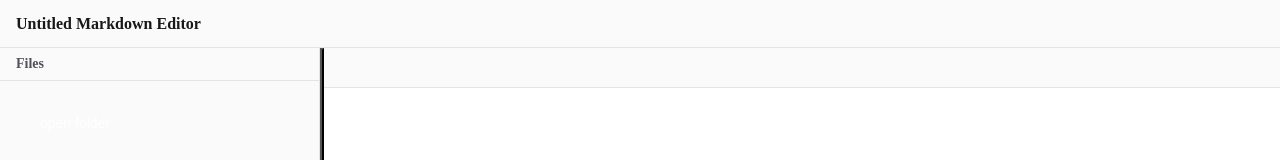
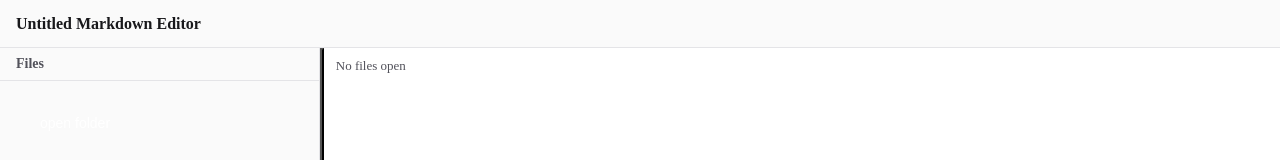
Before and after one commit to riki-nishida/untitled-md-editor, a React (Vite) app: page / in a window 1280 px wide. Shown: the top 160 px of the page. Built offline with nearby package versions, Linux system fonts and the light colour scheme.

Commit message:
feat: implement file tabs with multi-file support

```diff
--- a/package.json
+++ b/package.json
@@ -17,6 +17,7 @@
 		"@ark-ui/react": "^5.22.0",
 		"@tauri-apps/api": "^2",
 		"@tauri-apps/plugin-opener": "^2",
+		"clsx": "^2.1.1",
 		"lucide-react": "^0.542.0",
 		"react": "^19.1.0",
 		"react-dom": "^19.1.0"
--- a/src/App.css
+++ b/src/App.css
@@ -74,21 +74,6 @@
 	background: var(--bg-primary);
 }
 
-.app-editor-header {
-	background: var(--bg-secondary);
-	border-bottom: 1px solid var(--border-primary);
-	padding: 0;
-	min-height: 40px;
-	display: flex;
-	align-items: center;
-}
-
-.app-tabs {
-	padding: var(--spacing-sm) var(--spacing-lg);
-	font-size: var(--font-size-sm);
-	color: var(--text-primary);
-}
-
 .app-editor {
 	flex: 1;
 	padding: var(--spacing-lg);
--- a/src/App.tsx
+++ b/src/App.tsx
@@ -1,15 +1,22 @@
 import { Splitter } from "@ark-ui/react/splitter";
-import { useState } from "react";
 import "./App.css";
 import { FileExplorer } from "@/features/file-explorer";
+import { FileTabs } from "@/features/file-tabs";
+import { useTabs } from "@/features/file-tabs/hooks/use-tabs";
 
 function App() {
-	const [selectedFile, setSelectedFile] = useState<string | null>(null);
-	const [fileContent, setFileContent] = useState<string>("");
+	const { tabs, activeTab, addTab, removeTab, setActiveTab } = useTabs();
 
 	const handleFileSelect = (filePath: string, content: string) => {
-		setSelectedFile(filePath);
-		setFileContent(content);
+		addTab(filePath, content);
+	};
+
+	const handleTabSelect = (tabId: string) => {
+		setActiveTab(tabId);
+	};
+
+	const handleTabClose = (tabId: string) => {
+		removeTab(tabId);
 	};
 
 	return (
@@ -42,16 +49,16 @@ function App() {
 					/>
 					<Splitter.Panel id="main" className="app-main-panel">
 						<main className="app-main-content">
-							<div className="app-editor-header">
-								<div className="app-tabs">
-									{selectedFile && <span>{selectedFile.split("/").pop()}</span>}
-								</div>
-							</div>
+							<FileTabs
+								tabs={tabs}
+								onTabSelect={handleTabSelect}
+								onTabClose={handleTabClose}
+							/>
 							<div className="app-editor">
-								{fileContent && (
+								{activeTab && (
 									// TODO: edtior
 									<pre style={{ padding: "20px", whiteSpace: "pre-wrap" }}>
-										{fileContent}
+										{activeTab.content}
 									</pre>
 								)}
 							</div>
--- /dev/null
+++ b/src/features/file-tabs/components/tab-item/styles.module.css
@@ -0,0 +1,84 @@
+.tab-item {
+	display: flex;
+	align-items: center;
+	gap: 4px;
+	height: 35px;
+	padding: 0 12px;
+	background-color: var(--bg-secondary);
+	border: none;
+	border-right: 1px solid var(--border-primary);
+	cursor: pointer;
+	user-select: none;
+	position: relative;
+	min-width: 120px;
+	max-width: 200px;
+	flex-shrink: 0;
+	font-family: inherit;
+	font-size: inherit;
+	text-align: left;
+}
+
+.tab-item:hover {
+	background-color: var(--bg-tertiary);
+}
+
+.tab-item-active {
+	background-color: var(--bg-primary);
+	border-bottom: 2px solid var(--accent-primary);
+}
+
+.tab-item-active::after {
+	content: "";
+	position: absolute;
+	bottom: -1px;
+	left: 0;
+	right: 0;
+	height: 1px;
+	background-color: var(--bg-primary);
+}
+
+.tab-item-label {
+	flex: 1;
+	display: flex;
+	align-items: center;
+	gap: 4px;
+	font-size: 13px;
+	color: var(--text-primary);
+	overflow: hidden;
+	text-overflow: ellipsis;
+	white-space: nowrap;
+}
+
+.tab-item-dirty {
+	color: var(--accent-primary);
+	font-size: 18px;
+	line-height: 1;
+}
+
+.tab-item-close {
+	display: flex;
+	align-items: center;
+	justify-content: center;
+	width: 18px;
+	height: 18px;
+	padding: 0;
+	border: none;
+	background: transparent;
+	color: var(--text-secondary);
+	font-size: 18px;
+	line-height: 1;
+	cursor: pointer;
+	opacity: 0;
+	transition: opacity 0.1s;
+	border-radius: 3px;
+}
+
+.tab-item:hover .tab-item-close {
+	opacity: 0.7;
+}
+
+.tab-item-close:hover {
+	opacity: 1;
+	background-color: var(--bg-tertiary);
+	color: var(--text-primary);
+}
--- /dev/null
+++ b/src/features/file-tabs/components/tab-item/tab-item.tsx
@@ -0,0 +1,41 @@
+import { clsx as cx } from "clsx";
+import type { FileTab } from "../../types/tab";
+import styles from "./styles.module.css";
+
+type Props = {
+	tab: FileTab;
+	onSelect: (tabId: string) => void;
+	onClose: (tabId: string) => void;
+};
+
+export const TabItem = ({ tab, onSelect, onClose }: Props) => {
+	const handleClose = (e: React.MouseEvent) => {
+		e.stopPropagation();
+		onClose(tab.id);
+	};
+
+	return (
+		<button
+			type="button"
+			className={cx(styles["tab-item"], {
+				[styles["tab-item-active"]]: tab.isActive,
+			})}
+			onClick={() => onSelect(tab.id)}
+			title={tab.filePath}
+		>
+			<span className={styles["tab-item-label"]}>
+				{tab.isDirty && <span className={styles["tab-item-dirty"]}>•</span>}
+				{tab.fileName}
+			</span>
+			{/* TODO: Avoid nesting button elements - refactor to prevent invalid HTML */}
+			<button
+				type="button"
+				className={styles["tab-item-close"]}
+				onClick={handleClose}
+				aria-label={`close ${tab.fileName}`}
+			>
+				×
+			</button>
+		</button>
+	);
+};
--- /dev/null
+++ b/src/features/file-tabs/file-tabs.tsx
@@ -0,0 +1,36 @@
+import { TabItem } from "./components/tab-item/tab-item";
+import styles from "./styles.module.css";
+import type { FileTab } from "./types/tab";
+
+type Props = {
+	tabs: FileTab[];
+	onTabSelect: (tabId: string) => void;
+	onTabClose: (tabId: string) => void;
+};
+
+export const FileTabs = ({ tabs, onTabSelect, onTabClose }: Props) => {
+	const handleTabClose = (tabId: string) => {
+		onTabClose(tabId);
+	};
+
+	if (tabs.length === 0) {
+		return (
+			<div className={styles["tab-list-empty"]}>
+				<span className={styles["tab-list-empty-message"]}>No files open</span>
+			</div>
+		);
+	}
+
+	return (
+		<div className={styles["tab-list"]}>
+			{tabs.map((tab) => (
+				<TabItem
+					key={tab.id}
+					tab={tab}
+					onSelect={onTabSelect}
+					onClose={handleTabClose}
+				/>
+			))}
+		</div>
+	);
+};
--- /dev/null
+++ b/src/features/file-tabs/hooks/use-tabs.ts
@@ -0,0 +1,100 @@
+import { useCallback, useState } from "react";
+import type { FileTab } from "../types/tab";
+
+type TabState = {
+	tabs: FileTab[];
+	activeTabId: string | null;
+};
+
+export const useTabs = () => {
+	const [tabState, setTabState] = useState<TabState>({
+		tabs: [],
+		activeTabId: null,
+	});
+
+	const addTab = useCallback((filePath: string, content: string) => {
+		setTabState((prev) => {
+			const existingTab = prev.tabs.find((tab) => tab.filePath === filePath);
+
+			if (existingTab) {
+				return {
+					...prev,
+					activeTabId: existingTab.id,
+					tabs: prev.tabs.map((tab) => ({
+						...tab,
+						isActive: tab.id === existingTab.id,
+					})),
+				};
+			}
+
+			const fileName = filePath.split("/").pop() || "Untitled";
+			const newTab: FileTab = {
+				id: filePath,
+				filePath,
+				fileName,
+				content,
+				isActive: true,
+				isDirty: false,
+			};
+
+			return {
+				tabs: [
+					...prev.tabs.map((tab) => ({ ...tab, isActive: false })),
+					newTab,
+				],
+				activeTabId: newTab.id,
+			};
+		});
+	}, []);
+
+	const removeTab = useCallback((tabId: string) => {
+		setTabState((prev) => {
+			const tabIndex = prev.tabs.findIndex((tab) => tab.id === tabId);
+			const remainingTabs = prev.tabs.filter((tab) => tab.id !== tabId);
+
+			if (remainingTabs.length === 0) {
+				return {
+					tabs: [],
+					activeTabId: null,
+				};
+			}
+
+			let newActiveTabId = prev.activeTabId;
+			if (prev.activeTabId === tabId) {
+				const newActiveIndex = Math.min(tabIndex, remainingTabs.length - 1);
+				newActiveTabId = remainingTabs[newActiveIndex].id;
+			}
+
+			return {
+				tabs: remainingTabs.map((tab) => ({
+					...tab,
+					isActive: tab.id === newActiveTabId,
+				})),
+				activeTabId: newActiveTabId,
+			};
+		});
+	}, []);
+
+	const setActiveTab = useCallback((tabId: string) => {
+		setTabState((prev) => ({
+			...prev,
+			activeTabId: tabId,
+			tabs: prev.tabs.map((tab) => ({
+				...tab,
+				isActive: tab.id === tabId,
+			})),
+		}));
+	}, []);
+
+	const getActiveTab = () => {
+		return tabState.tabs.find((tab) => tab.id === tabState.activeTabId);
+	};
+
+	return {
+		tabs: tabState.tabs,
+		activeTab: getActiveTab(),
+		addTab,
+		removeTab,
+		setActiveTab,
+	};
+};
--- /dev/null
+++ b/src/features/file-tabs/index.ts
@@ -0,0 +1 @@
+export * from "./file-tabs";
--- /dev/null
+++ b/src/features/file-tabs/styles.module.css
@@ -0,0 +1,39 @@
+.tab-list-empty {
+	display: flex;
+	align-items: center;
+	height: 35px;
+	padding: 0 12px;
+	color: var(--text-secondary);
+	font-size: 13px;
+}
+
+.tab-list-empty-message {
+	color: var(--text-secondary);
+}
+
+.tab-list {
+	display: flex;
+	flex-direction: row;
+	align-items: center;
+	height: 35px;
+	overflow-x: auto;
+	overflow-y: hidden;
+	scrollbar-width: thin;
+	background: var(--bg-secondary);
+	border-bottom: 1px solid var(--border-primary);
+	padding: 0;
+	min-height: 35px;
+}
+
+.tab-list::-webkit-scrollbar {
+	height: 3px;
+}
+
+.tab-list::-webkit-scrollbar-track {
+	background: transparent;
+}
+
+.tab-list::-webkit-scrollbar-thumb {
+	background-color: var(--border-primary);
+	border-radius: 3px;
+}
--- /dev/null
+++ b/src/features/file-tabs/types/tab.ts
@@ -0,0 +1,8 @@
+export type FileTab = {
+	id: string;
+	filePath: string;
+	fileName: string;
+	content: string;
+	isActive: boolean;
+	isDirty?: boolean;
+};
```
Also changed, not shown: 1 other file (tests, documents, lock files or other folders).
